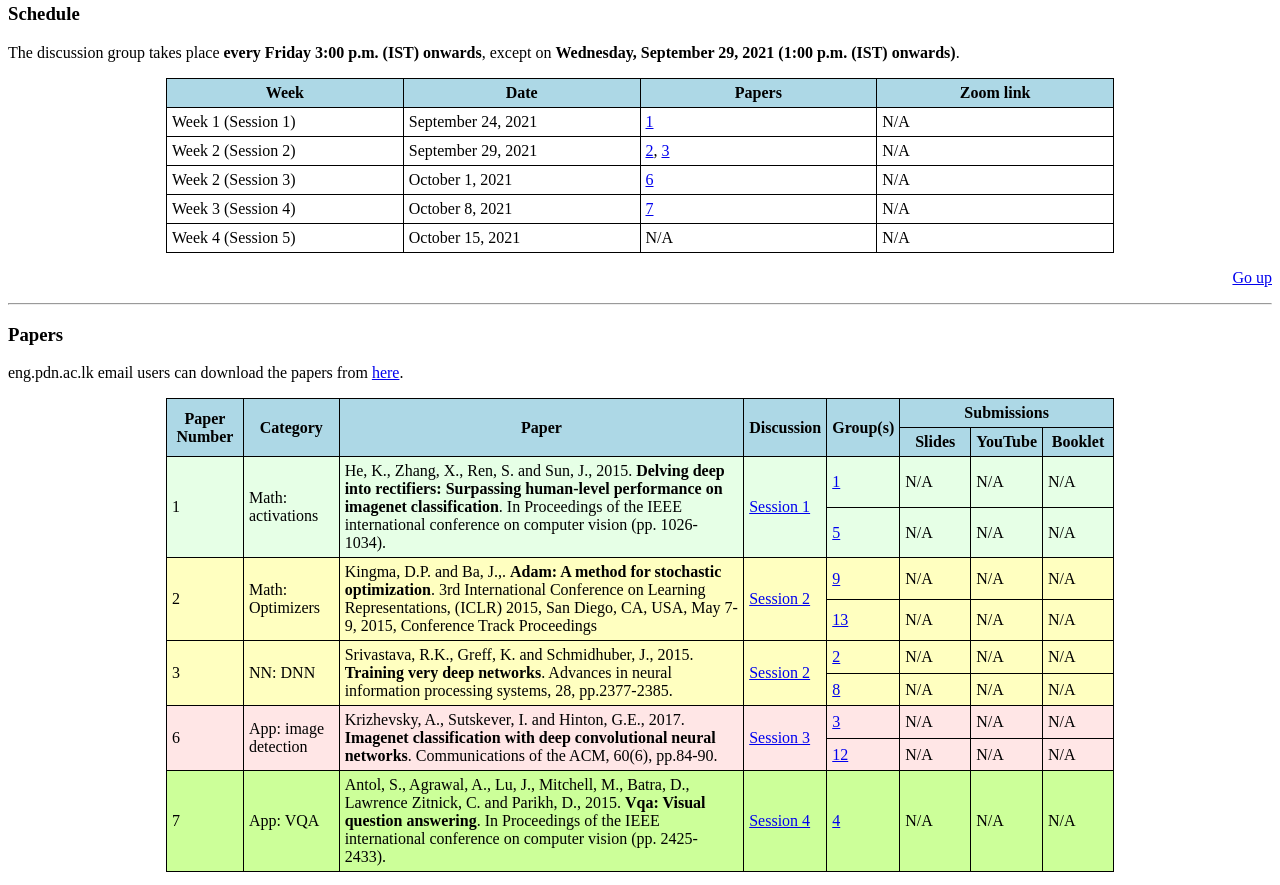
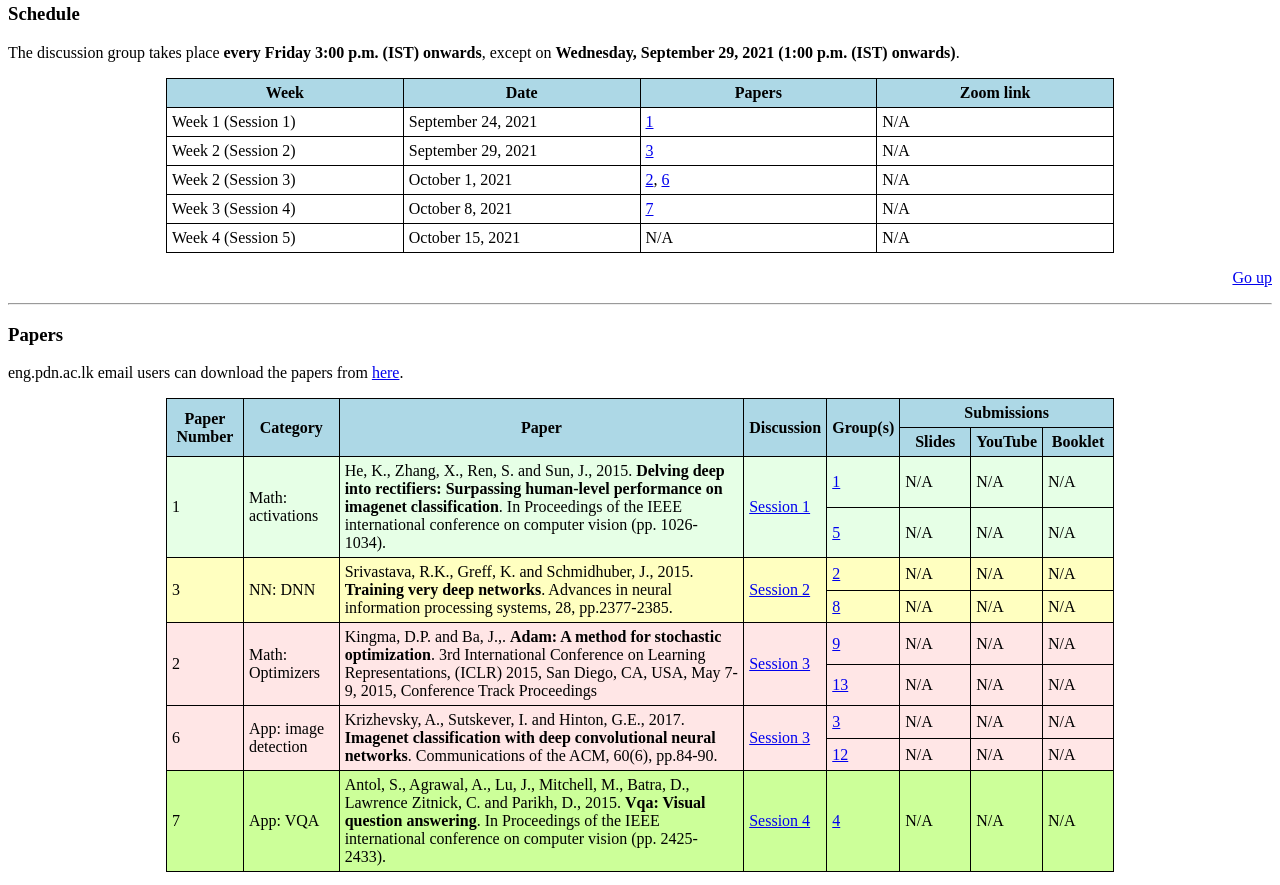
Before and after one commit to cepdnaclk/CO542_NeuralNetworksReadingGroup_E16, a plain HTML site: page index.html in a window 1280 px wide. Shown: the part 367-1252 px from the top of the page. Drawn offline with Linux system fonts and the light colour scheme.

Commit message:
postpone paper 2 discussion

```diff
--- a/index.html
+++ b/index.html
@@ -76,7 +76,7 @@
 				<td>Week 2 (Session 2)</td>
 				<td>September 29, 2021</td>
 				<td>
-					<a href="#p02">2</a>, <a href="#p03">3</a>
+					<a href="#p03">3</a>
 				</td>
 				<td width="10">N/A</td>
 			</tr>
@@ -86,7 +86,7 @@
 				<td>Week 2 (Session 3)</td>
 				<td>October 1, 2021</td>
 				<td>
-					<a href="#p06">6</a>
+					<a href="#p02">2</a>, <a href="#p06">6</a>
 				</td>
 				<td width="10">N/A</td>
 			</tr>
@@ -158,25 +158,6 @@
 			<!-- Week 1 Session 1 ends -->
 
 			<!-- Week 2 Session 2 begins -->
-			<tr id="p02" bgcolor=" #fffffcc">
-				<td rowspan="2">2</td>
-				<td rowspan="2">Math: Optimizers</td>
-				<td rowspan="2">Kingma, D.P. and Ba, J.,. <b>Adam: A method for stochastic optimization</b>. 3rd International Conference on Learning Representations, (ICLR) 2015, San Diego, CA, USA, May 7-9, 2015, Conference Track Proceedings</td>
-				<td rowspan="2"><a href="#w02s02">Session 2</a></td>
-				<td><a href="#g09">9</a></td>
-				<!-- Links to submissions -->
-				<td>N/A</td>
-				<td>N/A</td>
-				<td>N/A</td>
-			</tr>
-			<tr id="p02" bgcolor=" #fffffcc">
-				<td><a href="#g13">13</a></td>
-				<!-- Links to submissions -->
-				<td>N/A</td>
-				<td>N/A</td>
-				<td>N/A</td>
-			</tr>
-
 			<tr id="p03" bgcolor=" #fffffcc">
 				<td rowspan="2">3</td>
 				<td rowspan="2">NN: DNN</td>
@@ -198,6 +179,25 @@
 			<!-- Week 2 Session 2 ends -->
 
 			<!-- Week 2 Session 3 begins -->
+			<tr id="p02" bgcolor="#ffe6e6">
+				<td rowspan="2">2</td>
+				<td rowspan="2">Math: Optimizers</td>
+				<td rowspan="2">Kingma, D.P. and Ba, J.,. <b>Adam: A method for stochastic optimization</b>. 3rd International Conference on Learning Representations, (ICLR) 2015, San Diego, CA, USA, May 7-9, 2015, Conference Track Proceedings</td>
+				<td rowspan="2"><a href="#w02s03">Session 3</a></td>
+				<td><a href="#g09">9</a></td>
+				<!-- Links to submissions -->
+				<td>N/A</td>
+				<td>N/A</td>
+				<td>N/A</td>
+			</tr>
+			<tr id="p02" bgcolor="#ffe6e6">
+				<td><a href="#g13">13</a></td>
+				<!-- Links to submissions -->
+				<td>N/A</td>
+				<td>N/A</td>
+				<td>N/A</td>
+			</tr>
+
 			<tr id="p06" bgcolor="#ffe6e6">
 				<td rowspan="2">6</td>
 				<td rowspan="2">App: image detection</td>
```
